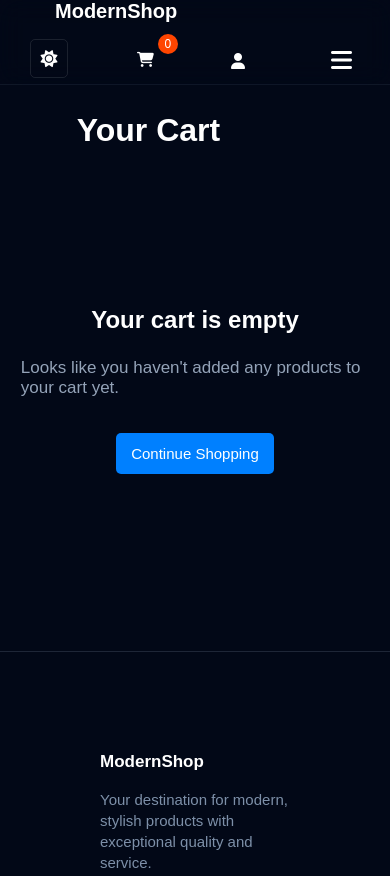
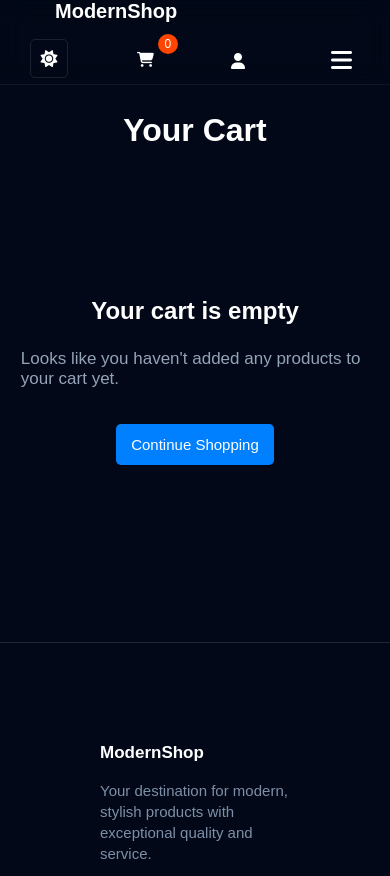
Before and after one commit to ayushhemdan/my-ecommerce-site, a plain HTML site: page cart-item-list.html in a window 390 px wide. Shown: the top 876 px of the page. Drawn offline with Linux system fonts and the light colour scheme.

Commit message:
Update cart-item-list.css

```diff
--- a/style/cart-item-list.css
+++ b/style/cart-item-list.css
@@ -242,8 +242,9 @@
     margin: 1.3rem;
   }
 
-  .heading {
-    margin-top: 7rem;
+   .heading {
+    margin: 6rem 0 0 0;
+    text-align: center;
   }
 
   .item-img {
```
